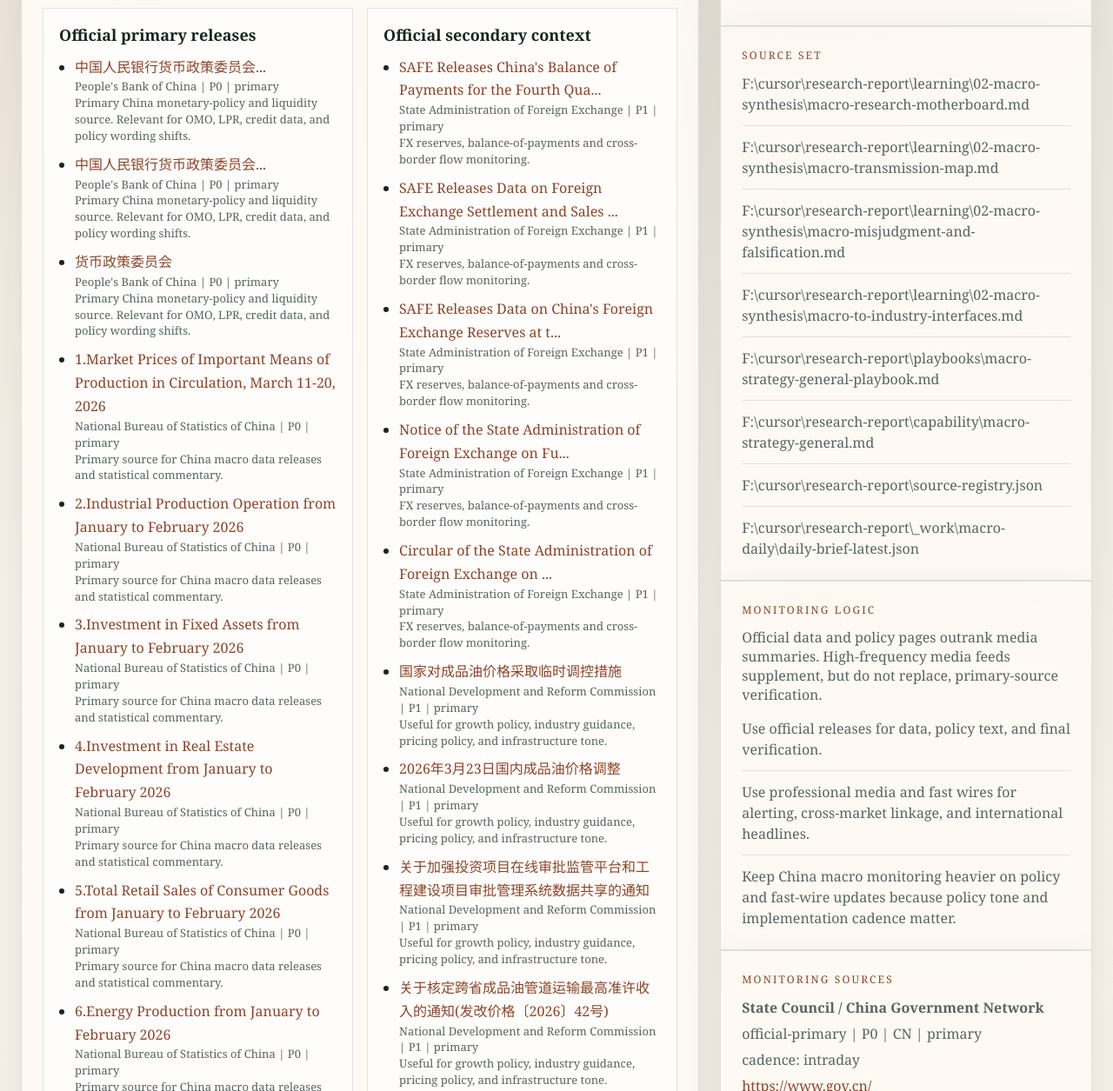
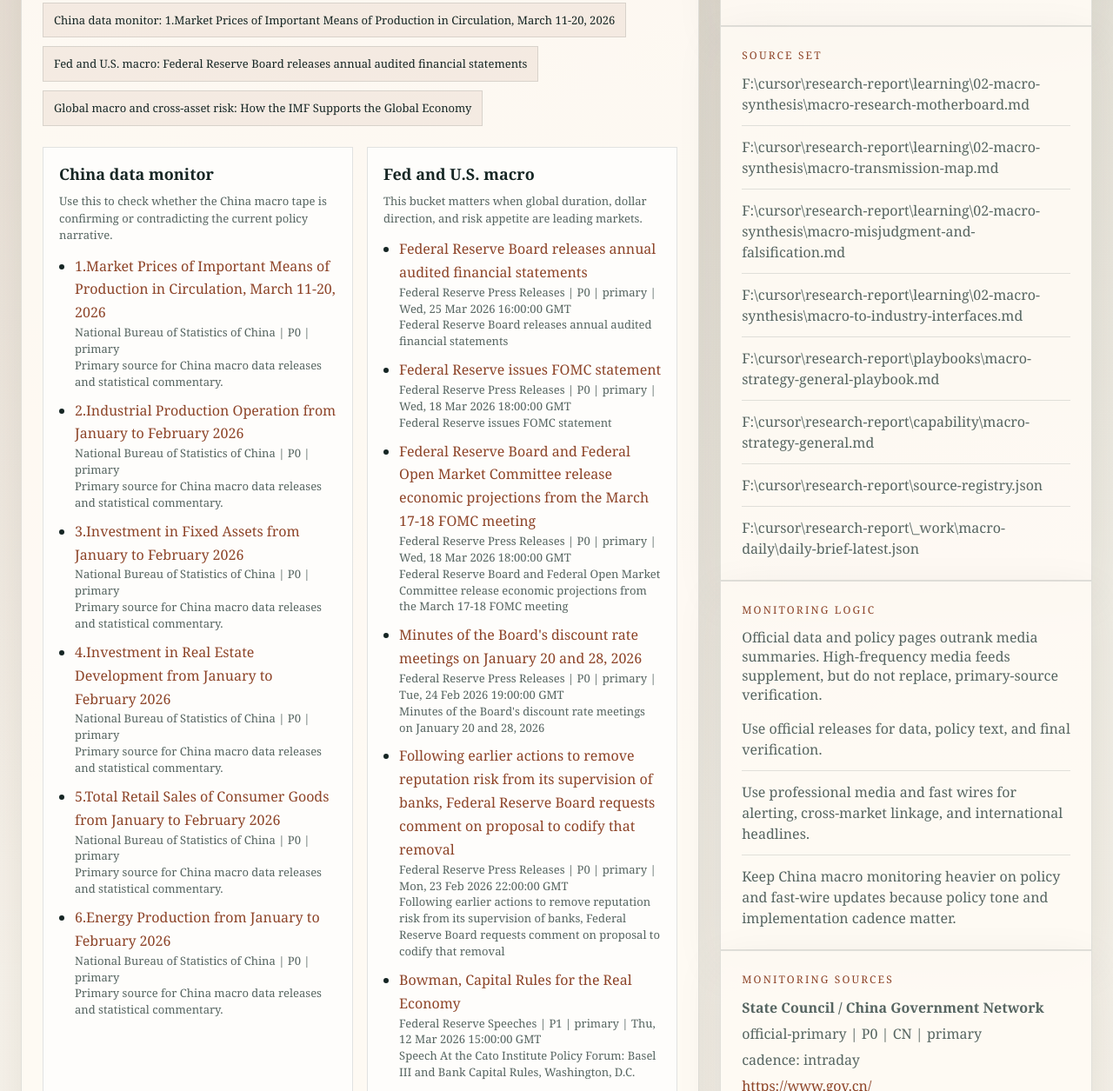
Before and after one commit to mengda0231/Macro-daily, a plain HTML site: page index.html in a window 1280 px wide. Shown: the part 755-2010 px from the top of the page at 87% size. Drawn offline with Linux system fonts and the light colour scheme.

Commit message:
Update macro daily site 2026-03-28 04:32:55

```diff
--- a/data/latest.json
+++ b/data/latest.json
@@ -2,13 +2,13 @@
   "site": {
     "title": "Macro Daily",
     "subtitle": "Daily macro briefing generated from the local macro research framework",
-    "generated_at": "2026-03-28 04:21:26",
+    "generated_at": "2026-03-28 04:32:55",
     "mode": "daily-brief"
   },
   "latest": {
     "slug": "2026-03-28",
     "date": "2026-03-28",
-    "headline": "Macro input scan captured 55 candidate items across 13 working sources.",
+    "headline": "Macro input scan captured 33 candidate items across 13 working sources.",
     "summary": "Primary sources lead the stack. Media and fast-wire items are included as alerting inputs that should be verified against official pages before they are treated as final conclusions.",
     "mode": "daily-brief",
     "monitoring_strategy": "Official data and policy pages outrank media summaries. High-frequency media feeds supplement, but do not replace, primary-source verification.",
@@ -167,9 +167,14 @@
     "daily_input_counts": {
       "sources_ok": 13,
       "sources_failed": 1,
-      "items_total": 55
+      "items_total": 33
     },
-    "daily_input_generated_at": "2026-03-28 04:21:26",
+    "daily_input_generated_at": "2026-03-28 04:32:55",
+    "watchpoints": [
+      "China data monitor: 1.Market Prices of Important Means of Production in Circulation, March 11-20, 2026",
+      "Fed and U.S. macro: Federal Reserve Board releases annual audited financial statements",
+      "Global macro and cross-asset risk: How the IMF Supports the Global Economy"
+    ],
     "source_documents": [
       "F:\\cursor\\research-report\\learning\\02-macro-synthesis\\macro-research-motherboard.md",
       "F:\\cursor\\research-report\\learning\\02-macro-synthesis\\macro-transmission-map.md",
@@ -182,29 +187,145 @@
     ],
     "sections": [
       {
-        "title": "Official primary releases",
+        "title": "China data monitor",
+        "hint": "Use this to check whether the China macro tape is confirming or contradicting the current policy narrative.",
         "items": [
           {
             "kind": "entry",
-            "title": "中国人民银行货币政策委员会...",
-            "url": "http://www.pbc.gov.cn/zhengcehuobisi/125207/3870933/3870939/5546206/index.html",
-            "meta": "People's Bank of China | P0 | primary",
-            "summary": "Primary China monetary-policy and liquidity source. Relevant for OMO, LPR, credit data, and policy wording shifts."
+            "title": "1.Market Prices of Important Means of Production in Circulation, March 11-20, 2026",
+            "url": "https://www.stats.gov.cn/english/PressRelease/202603/t20260323_1962823.html",
+            "meta": "National Bureau of Statistics of China | P0 | primary",
+            "summary": "Primary source for China macro data releases and statistical commentary."
           },
           {
             "kind": "entry",
-            "title": "中国人民银行货币政策委员会...",
-            "url": "http://www.pbc.gov.cn/zhengcehuobisi/125207/3870933/3870936/2025100917194615589/index.html",
-            "meta": "People's Bank of China | P0 | primary",
-            "summary": "Primary China monetary-policy and liquidity source. Relevant for OMO, LPR, credit data, and policy wording shifts."
+            "title": "2.Industrial Production Operation from January to February 2026",
+            "url": "https://www.stats.gov.cn/english/PressRelease/202603/t20260317_1962800.html",
+            "meta": "National Bureau of Statistics of China | P0 | primary",
+            "summary": "Primary source for China macro data releases and statistical commentary."
           },
           {
             "kind": "entry",
-            "title": "货币政策委员会",
-            "url": "http://www.pbc.gov.cn/zhengcehuobisi/125207/3870933/index.html",
-            "meta": "People's Bank of China | P0 | primary",
-            "summary": "Primary China monetary-policy and liquidity source. Relevant for OMO, LPR, credit data, and policy wording shifts."
+            "title": "3.Investment in Fixed Assets from January to February 2026",
+            "url": "https://www.stats.gov.cn/english/PressRelease/202603/t20260317_1962801.html",
+            "meta": "National Bureau of Statistics of China | P0 | primary",
+            "summary": "Primary source for China macro data releases and statistical commentary."
           },
+          {
+            "kind": "entry",
+            "title": "4.Investment in Real Estate Development from January to February 2026",
+            "url": "https://www.stats.gov.cn/english/PressRelease/202603/t20260317_1962803.html",
+            "meta": "National Bureau of Statistics of China | P0 | primary",
+            "summary": "Primary source for China macro data releases and statistical commentary."
+          },
+          {
+            "kind": "entry",
+            "title": "5.Total Retail Sales of Consumer Goods from January to February 2026",
+            "url": "https://www.stats.gov.cn/english/PressRelease/202603/t20260317_1962805.html",
+            "meta": "National Bureau of Statistics of China | P0 | primary",
+            "summary": "Primary source for China macro data releases and statistical commentary."
+          },
+          {
+            "kind": "entry",
+            "title": "6.Energy Production from January to February 2026",
+            "url": "https://www.stats.gov.cn/english/PressRelease/202603/t20260317_1962806.html",
+            "meta": "National Bureau of Statistics of China | P0 | primary",
+            "summary": "Primary source for China macro data releases and statistical commentary."
+          }
+        ]
+      },
+      {
+        "title": "Fed and U.S. macro",
+        "hint": "This bucket matters when global duration, dollar direction, and risk appetite are leading markets.",
+        "items": [
+          {
+            "kind": "entry",
+            "title": "Federal Reserve Board releases annual audited financial statements",
+            "url": "https://www.federalreserve.gov/newsevents/pressreleases/other20260325a.htm",
+            "meta": "Federal Reserve Press Releases | P0 | primary | Wed, 25 Mar 2026 16:00:00 GMT",
+            "summary": "Federal Reserve Board releases annual audited financial statements"
+          },
+          {
+            "kind": "entry",
+            "title": "Federal Reserve issues FOMC statement",
+            "url": "https://www.federalreserve.gov/newsevents/pressreleases/monetary20260318a.htm",
+            "meta": "Federal Reserve Press Releases | P0 | primary | Wed, 18 Mar 2026 18:00:00 GMT",
+            "summary": "Federal Reserve issues FOMC statement"
+          },
+          {
+            "kind": "entry",
+            "title": "Federal Reserve Board and Federal Open Market Committee release economic projections from the March 17-18 FOMC meeting",
+            "url": "https://www.federalreserve.gov/newsevents/pressreleases/monetary20260318b.htm",
+            "meta": "Federal Reserve Press Releases | P0 | primary | Wed, 18 Mar 2026 18:00:00 GMT",
+            "summary": "Federal Reserve Board and Federal Open Market Committee release economic projections from the March 17-18 FOMC meeting"
+          },
+          {
+            "kind": "entry",
+            "title": "Minutes of the Board's discount rate meetings on January 20 and 28, 2026",
+            "url": "https://www.federalreserve.gov/newsevents/pressreleases/monetary20260224a.htm",
+            "meta": "Federal Reserve Press Releases | P0 | primary | Tue, 24 Feb 2026 19:00:00 GMT",
+            "summary": "Minutes of the Board's discount rate meetings on January 20 and 28, 2026"
+          },
+          {
+            "kind": "entry",
+            "title": "Following earlier actions to remove reputation risk from its supervision of banks, Federal Reserve Board requests comment on proposal to codify that removal",
+            "url": "https://www.federalreserve.gov/newsevents/pressreleases/bcreg20260223a.htm",
+            "meta": "Federal Reserve Press Releases | P0 | primary | Mon, 23 Feb 2026 22:00:00 GMT",
+            "summary": "Following earlier actions to remove reputation risk from its supervision of banks, Federal Reserve Board requests comment on proposal to codify that removal"
+          },
+          {
+            "kind": "entry",
+            "title": "Bowman, Capital Rules for the Real Economy",
+            "url": "https://www.federalreserve.gov/newsevents/speech/bowman20260312a.htm",
+            "meta": "Federal Reserve Speeches | P1 | primary | Thu, 12 Mar 2026 15:00:00 GMT",
+            "summary": "Speech At the Cato Institute Policy Forum: Basel III and Bank Capital Rules, Washington, D.C."
+          }
+        ]
+      },
+      {
+        "title": "Global macro and cross-asset risk",
+        "hint": "Use this to track spillovers from oil, geopolitics, trade, IMF framing, and broader cross-asset stress.",
+        "items": [
+          {
+            "kind": "entry",
+            "title": "How the IMF Supports the Global Economy",
+            "url": "https://www.imf.org/en/about/how-the-imf-supports-the-global-economy",
+            "meta": "IMF News and Press Releases | P1 | primary",
+            "summary": "Helpful for global macro backdrop, policy framing, and country spillover context."
+          },
+          {
+            "kind": "entry",
+            "title": "Fiscal Policies",
+            "url": "https://www.imf.org/en/topics/fiscal-policies",
+            "meta": "IMF News and Press Releases | P1 | primary",
+            "summary": "Helpful for global macro backdrop, policy framing, and country spillover context."
+          },
+          {
+            "kind": "entry",
+            "title": "World Economic Outlook",
+            "url": "https://www.imf.org/en/publications/weo",
+            "meta": "IMF News and Press Releases | P1 | primary",
+            "summary": "Helpful for global macro backdrop, policy framing, and country spillover context."
+          },
+          {
+            "kind": "entry",
+            "title": "Global Financial Stability Report",
+            "url": "https://www.imf.org/en/publications/gfsr",
+            "meta": "IMF News and Press Releases | P1 | primary",
+            "summary": "Helpful for global macro backdrop, policy framing, and country spillover context."
+          },
+          {
+            "kind": "entry",
+            "title": "Fiscal Monitor",
+            "url": "https://www.imf.org/en/publications/fm",
+            "meta": "IMF News and Press Releases | P1 | primary",
+            "summary": "Helpful for global macro backdrop, policy framing, and country spillover context."
+          }
+        ]
+      },
+      {
+        "title": "Official primary releases",
+        "items": [
           {
             "kind": "entry",
             "title": "1.Market Prices of Important Means of Production in Circulation, March 11-20, 2026",
@@ -267,6 +388,27 @@
             "url": "https://www.federalreserve.gov/newsevents/pressreleases/monetary20260318b.htm",
             "meta": "Federal Reserve Press Releases | P0 | primary | Wed, 18 Mar 2026 18:00:00 GMT",
             "summary": "Federal Reserve Board and Federal Open Market Committee release economic projections from the March 17-18 FOMC meeting"
+          },
+          {
+            "kind": "entry",
+            "title": "Minutes of the Board's discount rate meetings on January 20 and 28, 2026",
+            "url": "https://www.federalreserve.gov/newsevents/pressreleases/monetary20260224a.htm",
+            "meta": "Federal Reserve Press Releases | P0 | primary | Tue, 24 Feb 2026 19:00:00 GMT",
+            "summary": "Minutes of the Board's discount rate meetings on January 20 and 28, 2026"
+          },
+          {
+            "kind": "entry",
+            "title": "Following earlier actions to remove reputation risk from its supervision of banks, Federal Reserve Board requests comment on proposal to codify that removal",
+            "url": "https://www.federalreserve.gov/newsevents/pressreleases/bcreg20260223a.htm",
+            "meta": "Federal Reserve Press Releases | P0 | primary | Mon, 23 Feb 2026 22:00:00 GMT",
+            "summary": "Following earlier actions to remove reputation risk from its supervision of banks, Federal Reserve Board requests comment on proposal to codify that removal"
+          },
+          {
+            "kind": "entry",
+            "title": "Productivity and Costs",
+            "url": "https://www.bls.gov/news.release/prod2.toc.htm",
+            "meta": "U.S. Bureau of Labor Statistics Newsroom | P0 | primary",
+            "summary": "Primary U.S. labor and inflation release source. Prefer the newsroom page when RSS access is blocked."
           }
         ]
       },
@@ -310,41 +452,6 @@
           },
           {
             "kind": "entry",
-            "title": "国家对成品油价格采取临时调控措施",
-            "url": "https://www.ndrc.gov.cn/xwdt/xwfb/202603/t20260323_1404296.html",
-            "meta": "National Development and Reform Commission | P1 | primary",
-            "summary": "Useful for growth policy, industry guidance, pricing policy, and infrastructure tone."
-          },
-          {
-            "kind": "entry",
-            "title": "2026年3月23日国内成品油价格调整",
-            "url": "https://www.ndrc.gov.cn/xwdt/xwfb/202603/t20260323_1404295.html",
-            "meta": "National Development and Reform Commission | P1 | primary",
-            "summary": "Useful for growth policy, industry guidance, pricing policy, and infrastructure tone."
-          },
-          {
-            "kind": "entry",
-            "title": "关于加强投资项目在线审批监管平台和工程建设项目审批管理系统数据共享的通知",
-            "url": "https://www.ndrc.gov.cn/xwdt/tzgg/202602/t20260213_1403764.html",
-            "meta": "National Development and Reform Commission | P1 | primary",
-            "summary": "Useful for growth policy, industry guidance, pricing policy, and infrastructure tone."
-          },
-          {
-            "kind": "entry",
-            "title": "关于核定跨省成品油管道运输最高准许收入的通知(发改价格〔2026〕42号)",
-            "url": "https://www.ndrc.gov.cn/fzggw/jgsj/jgs/sjdt/202601/t20260116_1403277.html",
-            "meta": "National Development and Reform Commission | P1 | primary",
-            "summary": "Useful for growth policy, industry guidance, pricing policy, and infrastructure tone."
-          },
-          {
-            "kind": "entry",
-            "title": "国家发展改革委主任郑栅洁出席十四届全国人大四次会议经济主题记者会",
-            "url": "http://www.china.com.cn/zhibo/content_118363813.htm",
-            "meta": "National Development and Reform Commission | P1 | primary",
-            "summary": "Useful for growth policy, industry guidance, pricing policy, and infrastructure tone."
-          },
-          {
-            "kind": "entry",
             "title": "Bowman, Capital Rules for the Real Economy",
             "url": "https://www.federalreserve.gov/newsevents/speech/bowman20260312a.htm",
             "meta": "Federal Reserve Speeches | P1 | primary | Thu, 12 Mar 2026 15:00:00 GMT",
@@ -356,74 +463,41 @@
             "url": "https://www.federalreserve.gov/newsevents/speech/cook20260224a.htm",
             "meta": "Federal Reserve Speeches | P1 | primary | Tue, 24 Feb 2026 14:30:00 GMT",
             "summary": "Speech At “The Great Realignment: Navigating AI, Demographic, and Geoeconomic Shifts,” 42nd Annual NABE Economic Policy Conference, Washington, D.C."
-          }
-        ]
-      },
-      {
-        "title": "Media and fast-wire alerts",
-        "items": [
-          {
-            "kind": "entry",
-            "title": "美国消费者信心跌至三个月低点 最富裕阶层也因股市重挫遭受打击",
-            "url": "https://www.cls.cn/detail/2327642",
-            "meta": "财联社要闻 | P1 | secondary",
-            "summary": "Useful for same-day China macro and policy headlines. Treat as an alerting layer, not a final verification layer."
           },
           {
             "kind": "entry",
-            "title": "分红险演示利率下调至3.5%：新产品立即执行，存量产品需6月底前变更备案",
-            "url": "https://www.cls.cn/detail/2327414",
-            "meta": "财联社要闻 | P1 | secondary",
-            "summary": "Useful for same-day China macro and policy headlines. Treat as an alerting layer, not a final verification layer."
+            "title": "Waller, Labor Market Data: Signal or Noise?",
+            "url": "https://www.federalreserve.gov/newsevents/speech/waller20260223a.htm",
+            "meta": "Federal Reserve Speeches | P1 | primary | Mon, 23 Feb 2026 13:00:00 GMT",
+            "summary": "Speech At The Great Realignment: Navigating AI, Demographic and Geoeconomic Change, 42nd Annual NABE Economic Policy Conference, The National Association for Business Economics, Washington, D.C."
           },
           {
             "kind": "entry",
-            "title": "经济学家警告：中东冲突快速冲击化肥供应链，全球粮价面临上涨风险",
-            "url": "https://www.cls.cn/detail/2327422",
-            "meta": "财联社要闻 | P1 | secondary",
-            "summary": "Useful for same-day China macro and policy headlines. Treat as an alerting layer, not a final verification layer."
+            "title": "Bowman, Opening Remarks",
+            "url": "https://www.federalreserve.gov/newsevents/speech/bowman20260219a.htm",
+            "meta": "Federal Reserve Speeches | P1 | primary | Thu, 19 Feb 2026 13:30:00 GMT",
+            "summary": "Speech At the Federal Reserve Bank of Atlanta 2026 Banking Outlook Conference: The Next Horizon in Banking, Atlanta, Georgia (via pre-recorded video)"
           },
           {
             "kind": "entry",
-            "title": "央行：不断完善系统性金融风险防范化解体系 推动多渠道加大资本补充力度",
-            "url": "https://www.cls.cn/detail/2327042",
-            "meta": "财联社要闻 | P1 | secondary",
-            "summary": "Useful for same-day China macro and policy headlines. Treat as an alerting layer, not a final verification layer."
+            "title": "Barr, What Will Artificial Intelligence Mean for the Labor Market and the Economy?",
+            "url": "https://www.federalreserve.gov/newsevents/speech/barr20260217a.htm",
+            "meta": "Federal Reserve Speeches | P1 | primary | Tue, 17 Feb 2026 17:45:00 GMT",
+            "summary": "Speech At the New York Association for Business Economics, New York, New York"
           },
           {
             "kind": "entry",
-            "title": "财联社3月28日电，上期所原油期货2605合约夜盘收涨2.67%，报760.30元人民币/桶。沪金夜盘收涨1.73%，沪银收涨3.12%。",
-            "url": "https://www.cls.cn/detail/2327665",
-            "meta": "财联社要闻 | P1 | secondary",
-            "summary": "Useful for same-day China macro and policy headlines. Treat as an alerting layer, not a final verification layer."
+            "title": "How the IMF Supports the Global Economy",
+            "url": "https://www.imf.org/en/about/how-the-imf-supports-the-global-economy",
+            "meta": "IMF News and Press Releases | P1 | primary",
+            "summary": "Helpful for global macro backdrop, policy framing, and country spillover context."
           },
           {
             "kind": "entry",
-            "title": "财联社3月28日电，WTI原油期货涨幅扩大至6%，报100.24美元/桶。 原油市场动态 阅 2.08W 评论 ( 0 ) 分享 ( 13 )",
-            "url": "https://www.cls.cn/telegraph",
-            "meta": "财联社电报 | P1 | secondary",
-            "summary": "Fast-wire macro alert from CLS telegraph. Verify key items against primary sources."
-          },
-          {
-            "kind": "entry",
-            "title": "财联社3月28日电，上期所原油期货2605合约夜盘收涨2.67%，报760.30元人民币/桶。沪金夜盘收涨1.73%，沪银收涨3.12%。 环球市场情报 期货市场情报 原油市场动态 人民币大新闻 海外大宗商品 能源类期货 外汇期货 阅 4.82W 评论 ( 0 ) 分享 ( 38 )",
-            "url": "https://www.cls.cn/telegraph",
-            "meta": "财联社电报 | P1 | secondary",
-            "summary": "Fast-wire macro alert from CLS telegraph. Verify key items against primary sources."
-          },
-          {
-            "kind": "entry",
-            "title": "【WTI原油期货向上触及100美元】 财联社3月28日电，WTI原油期货向上触及100美元/桶，最新报100.022美元/桶，日内上涨5.87%。 原油市场动态 阅 5.09W 评论 ( 0 ) 分享 ( 28 )",
-            "url": "https://www.cls.cn/telegraph",
-            "meta": "财联社电报 | P1 | secondary",
-            "summary": "Fast-wire macro alert from CLS telegraph. Verify key items against primary sources."
-          },
-          {
-            "kind": "entry",
-            "title": "财联社3月28日电，WTI原油期货涨幅扩大至5.2%，报99.51美元/桶。 原油市场动态 阅 5.64W 评论 ( 0 ) 分享 ( 36 )",
-            "url": "https://www.cls.cn/telegraph",
-            "meta": "财联社电报 | P1 | secondary",
-            "summary": "Fast-wire macro alert from CLS telegraph. Verify key items against primary sources."
+            "title": "Fiscal Policies",
+            "url": "https://www.imf.org/en/topics/fiscal-policies",
+            "meta": "IMF News and Press Releases | P1 | primary",
+            "summary": "Helpful for global macro backdrop, policy framing, and country spillover context."
           }
         ]
       },
--- a/index.html
+++ b/index.html
@@ -44,6 +44,7 @@
           </div>
           <p id="latest-headline" class="headline"></p>
           <p id="latest-summary" class="summary"></p>
+          <div id="watchpoints" class="watchpoints"></div>
           <div id="latest-sections" class="sections"></div>
         </section>
 
@@ -149,16 +150,32 @@
         });
 
         const sectionWrap = document.getElementById('latest-sections');
+        const watchpointsWrap = document.getElementById('watchpoints');
+        (payload.latest.watchpoints || []).forEach((item) => {
+          const chip = document.createElement('div');
+          chip.className = 'watchpoint';
+          chip.textContent = item;
+          watchpointsWrap.appendChild(chip);
+        });
+
         payload.latest.sections.forEach((section) => {
           const article = document.createElement('article');
           article.className = 'section-card';
           const title = document.createElement('h3');
           title.textContent = section.title;
+          if (section.hint) {
+            const hint = document.createElement('p');
+            hint.className = 'section-hint';
+            hint.textContent = section.hint;
+            article.appendChild(title);
+            article.appendChild(hint);
+          } else {
+            article.appendChild(title);
+          }
           const list = document.createElement('ul');
           section.items.forEach((item) => {
             list.appendChild(renderSectionItem(item));
           });
-          article.appendChild(title);
           article.appendChild(list);
           sectionWrap.appendChild(article);
         });
--- a/styles.css
+++ b/styles.css
@@ -154,6 +154,22 @@
   line-height: 1.65;
 }
 
+.watchpoints {
+  display: flex;
+  flex-wrap: wrap;
+  gap: 10px;
+  margin: 18px 0 6px;
+}
+
+.watchpoint {
+  padding: 10px 12px;
+  border: 1px solid var(--line);
+  background: rgba(141, 68, 40, 0.08);
+  color: var(--ink);
+  font-size: 13px;
+  line-height: 1.45;
+}
+
 .count-grid {
   display: grid;
   grid-template-columns: repeat(auto-fit, minmax(110px, 1fr));
@@ -195,6 +211,13 @@
 .section-card h3 {
   margin-bottom: 12px;
   font-size: 18px;
+}
+
+.section-hint {
+  margin: -2px 0 12px;
+  font-size: 13px;
+  line-height: 1.5;
+  color: var(--muted);
 }
 
 .section-card ul,
```
